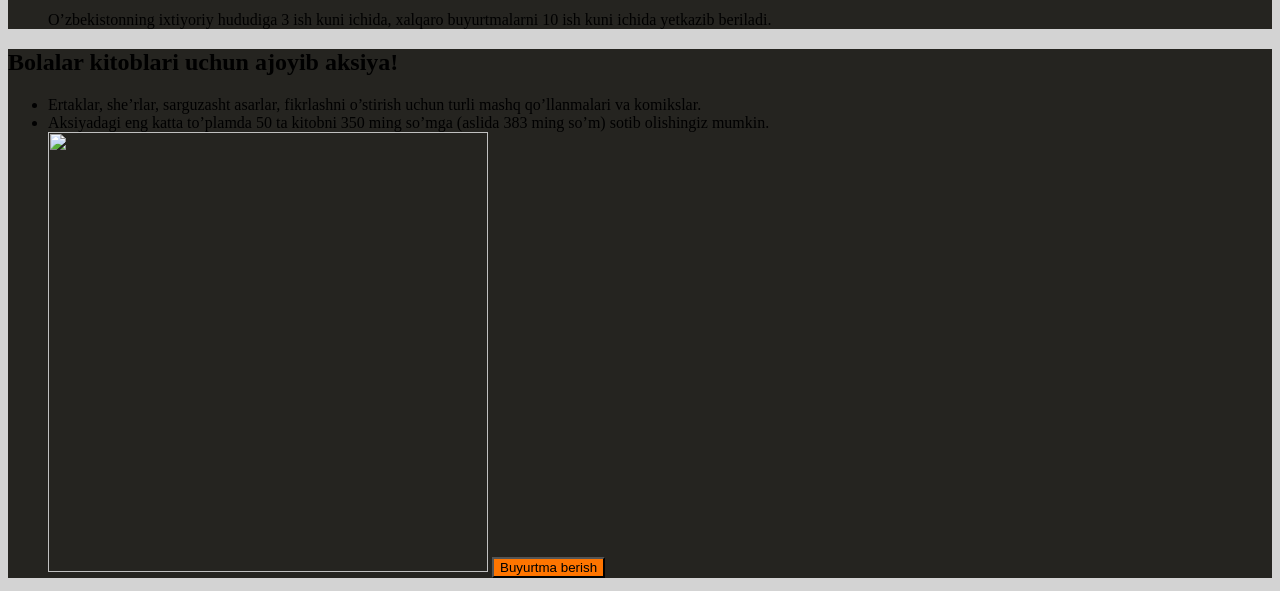
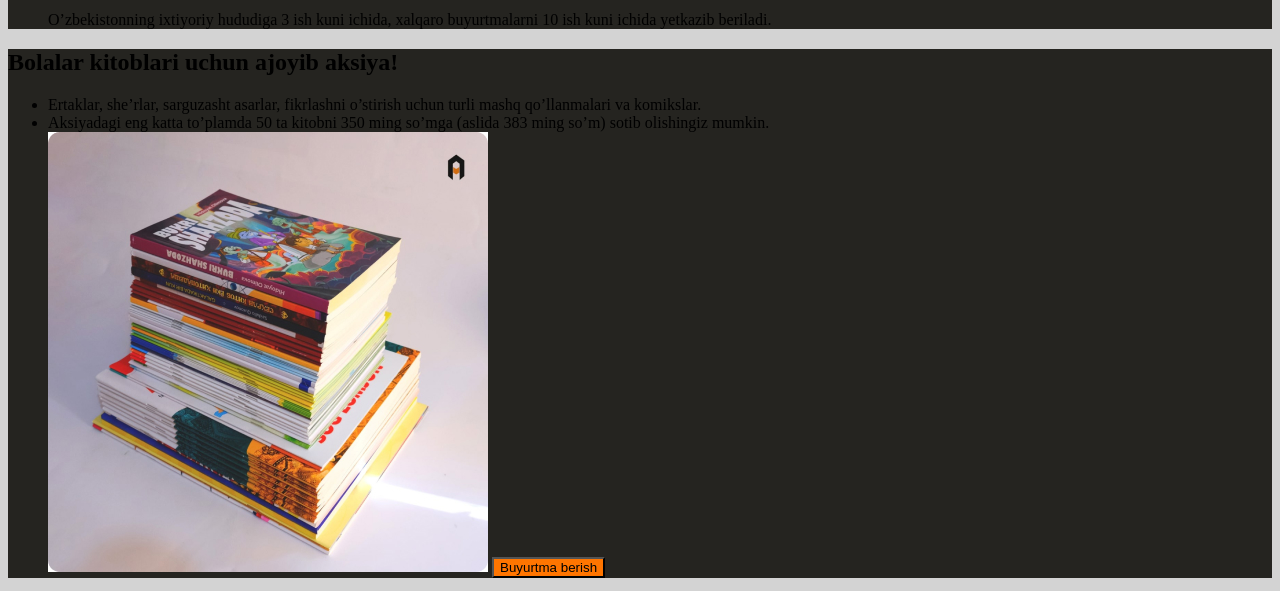
Before and after one commit to huseiin/AkademikNashr, a plain HTML site: page index.html in a window 1280 px wide. Shown: the part 1320-1911 px from the top of the page. Drawn offline with Linux system fonts and the light colour scheme.

Commit message:
yangilik

```diff
--- a/index.html
+++ b/index.html
@@ -86,7 +86,7 @@
                 </li>
 
 
-                <img src="./images/sale-img.jpg alt="bu yerda kitob rasmi bor" width="440" height="440">
+                <img src="./images/sale-img.jpg " alt="bu yerda kitob rasmi bor" width="440" height="440">
                 <button width="152" height="39" style="background-color:#FF7500">Buyurtma berish</button>
             </ul>
         </section>
```
